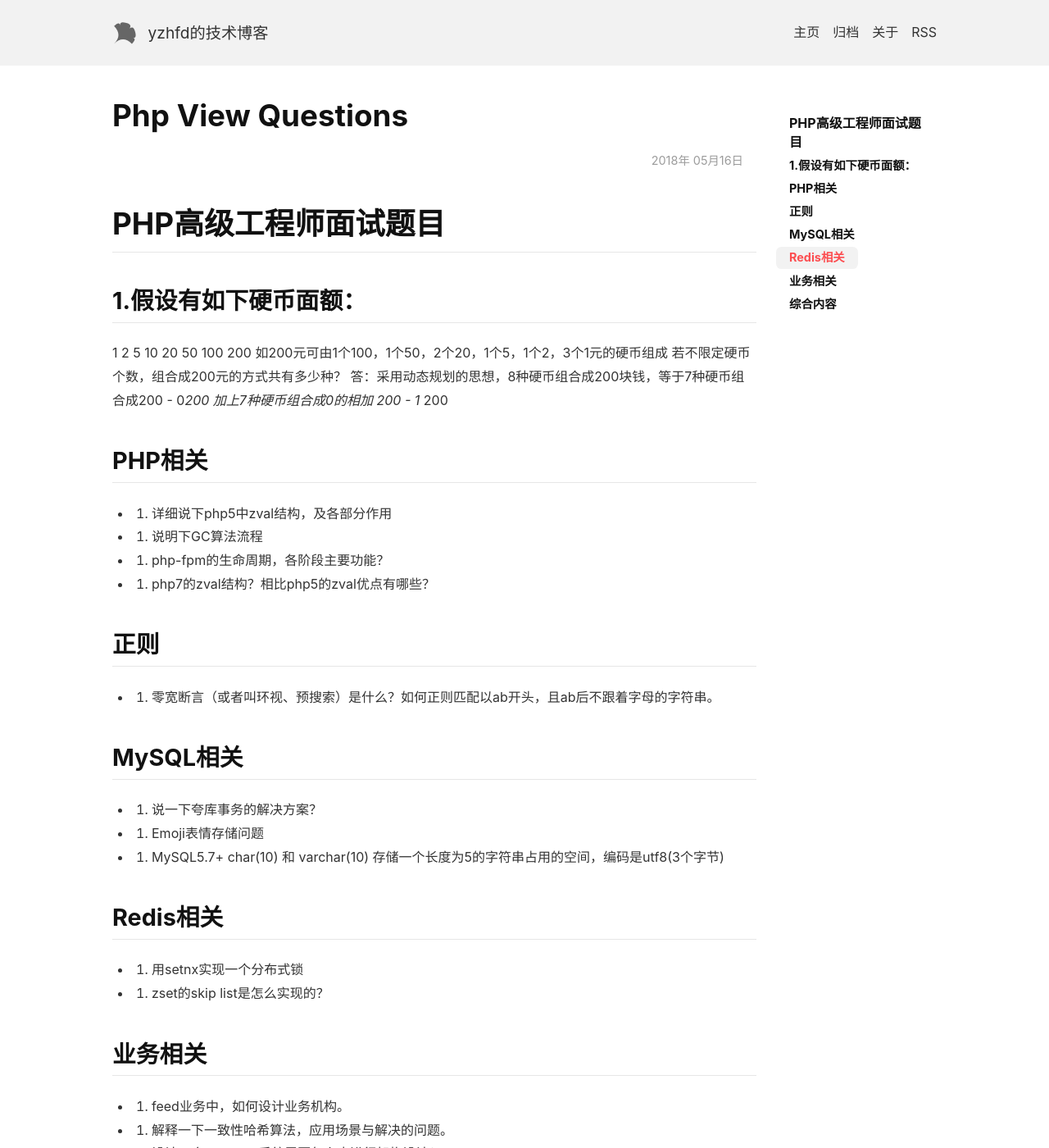
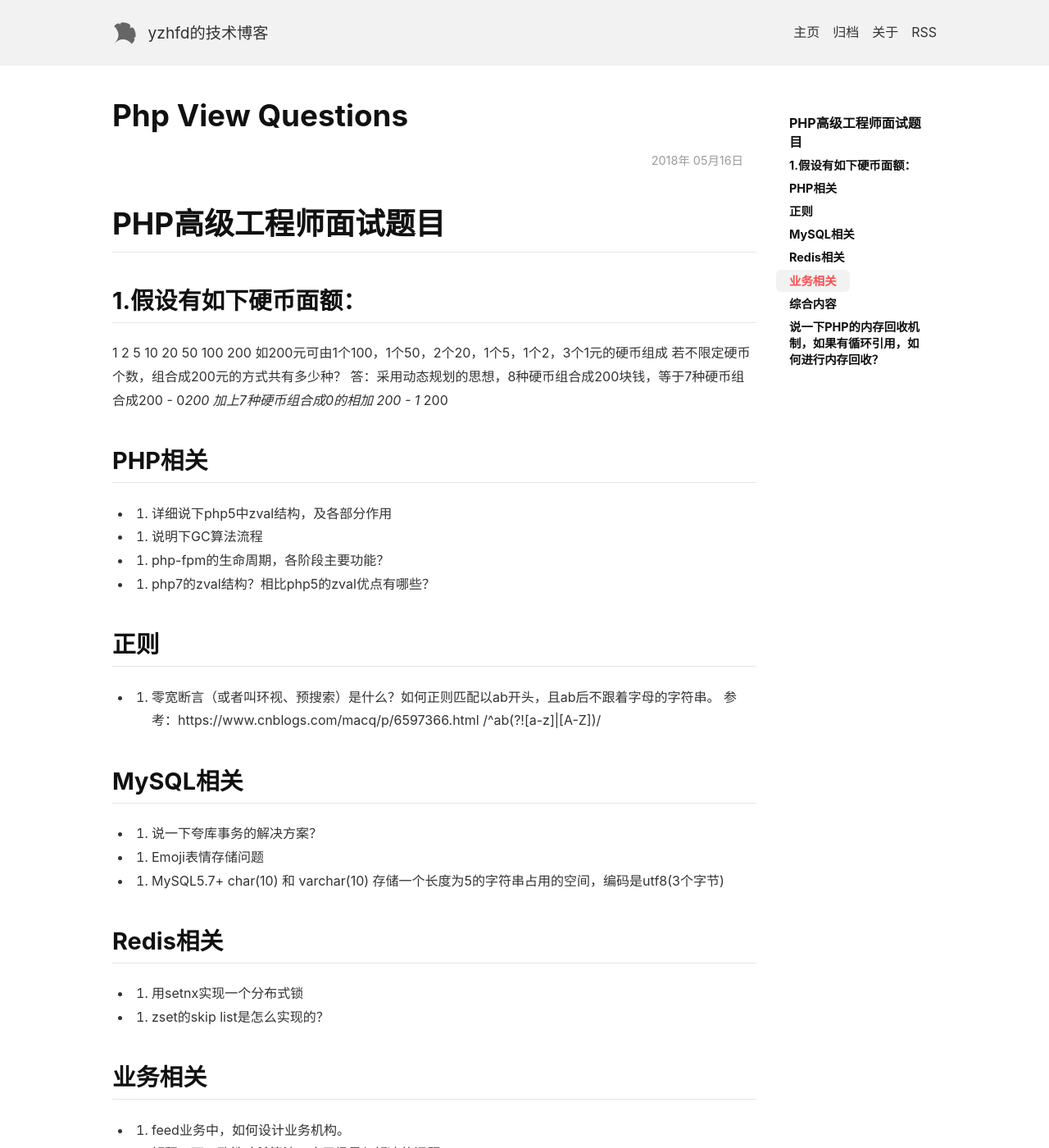
Before and after one commit to yzhfd/yzhfd.github.io, a Jekyll site: the page built from _posts/2018-5-16-php-view-questions.md, in a window 1280 px wide and 1400 px high. Shown: the whole window at 82% size. Built offline with Jekyll 4.4.1, drawn with Linux system fonts in a browser that asks for light colours; nearby versions of some CDN libraries; our own code applies the rules of GitHub Pages for plain Markdown files; some of the changed text lies outside the part shown.

```diff
--- a/_posts/2018-5-16-php-view-questions.md
+++ b/_posts/2018-5-16-php-view-questions.md
@@ -7,13 +7,14 @@
 
 ## PHP相关
 - 1. 详细说下php5中zval结构，及各部分作用
-
 - 2. 说明下GC算法流程
 - 3. php-fpm的生命周期，各阶段主要功能？
 - 4. php7的zval结构？相比php5的zval优点有哪些？
 
 ## 正则
 - 1. 零宽断言（或者叫环视、预搜索）是什么？如何正则匹配以ab开头，且ab后不跟着字母的字符串。
+参考：https://www.cnblogs.com/macq/p/6597366.html
+/^ab(?![a-z]|[A-Z])/
 
 ## MySQL相关
 - 1. 说一下夸库事务的解决方案？
@@ -34,3 +35,5 @@
 - 1. 如何分析php-fpm的系统调用？
 - 2. 使用过gdb调试吗？怎么调试？
 - 3. 当我在浏览器中输入了一个网址，并看到了页面内容；说一下这一过程都发生了什么？
+
+## 说一下PHP的内存回收机制，如果有循环引用，如何进行内存回收？
```
Also changed, not shown: _posts/2018-10-15-manage.md (added, +16 -0 lines), _posts/2018-10-26-self-postion.md (added, +1 -0 lines).
